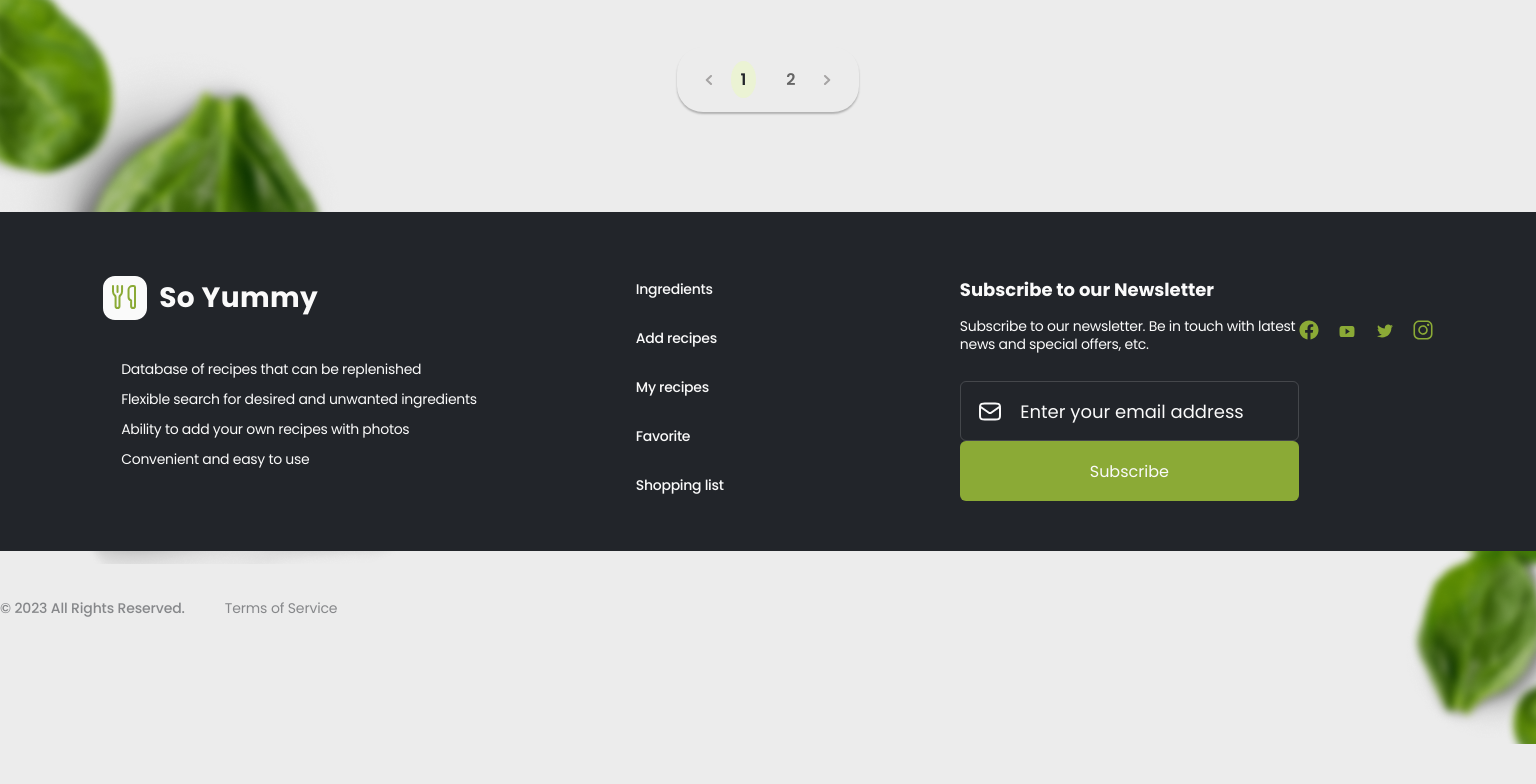
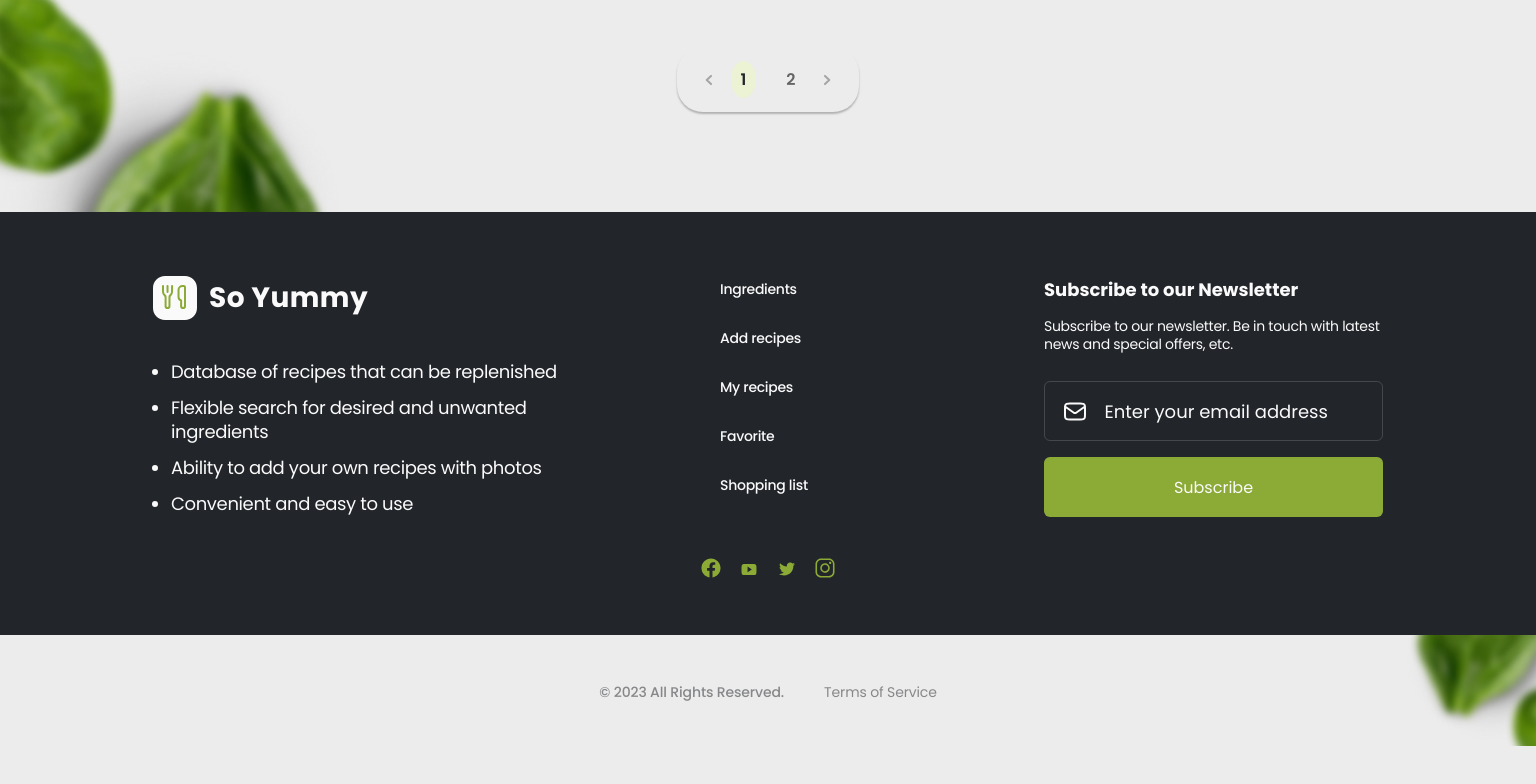
Before and after one commit to filip-bak/so-yummy-project, a React (Create React App) app in the folder frontend/: page /so-yummy-project/search in a window 1536 px wide. Shown: the part 2891-3675 px from the top of the page. Built offline with nearby package versions, Linux system fonts and the light colour scheme.

Commit message:
fixed footer styled

```diff
--- a/frontend/src/components/Footer/Footer.jsx
+++ b/frontend/src/components/Footer/Footer.jsx
@@ -11,11 +11,11 @@ export const Footer = () => {
                 <div className={css.bg}></div>
                 <div className={css.containerMain}>
                     <div className={css.containerContent}>
-                    <FooterLogo />
-                    <FooterNav />
-                    <FooterSubscribeForm />
+                        <FooterLogo />
+                        <FooterNav />
+                        <FooterSubscribeForm />
+                    </div>
                     <FooterFollowUs />
-                    </div>
                 </div>
                 <div className={css.bg2}></div>
             </div>
--- a/frontend/src/components/Footer/Footer.module.css
+++ b/frontend/src/components/Footer/Footer.module.css
@@ -18,7 +18,7 @@
   background-image: url(../../images/mobile/footer-pasta2-mob.png);
   background-repeat: no-repeat;
   position: absolute;
-  top: 380px;
+  top: 354px;
   right: 0px;
   display: block;
   z-index: -1;
@@ -30,13 +30,20 @@
   background-color: var(--main-color-dark);
   width: 100%;
   margin-bottom: 28px;
+  padding-bottom: 18px;
 }
 .containerContent {
   display: flex;
   flex-direction: column;
   justify-content: center;
   align-items: center;
-  padding: 28px 85px 18px;
+  padding: 28px 85px 0;
+}
+.containerStyles {
+  display: flex;
+  flex-direction: column;
+  justify-content: center;
+  align-items: center;
 }
 
 @media screen and (min-width: 768px) {
@@ -48,18 +55,19 @@
   }
   .bg2 {
     background-image: url(../../images/tablet/footer-pasta2-tab.png);
-    top: 270px;
+    top: 250px;
     width: 290px;
     height: 313px;
   }
   .containerMain {
     margin-bottom: 32px;
+    padding-bottom: 24px;
   }
   .containerContent {
     flex-direction: row;
     flex-wrap: wrap;
     align-items: flex-start;
-    padding: 50px 94px 24px 32px;
+    padding: 50px 94px 0 32px;
   }
 }
 
@@ -72,14 +80,15 @@
   }
   .bg2 {
     background-image: url(../../images/desktop/footer-pasta2-desk.png);
-    top: 140px;
+    top: 142px;
     width: 438px;
     height: 474px;
   }
   .containerMain {
     margin-bottom: 50px;
+    padding-bottom: 50px;
   }
   .containerContent {
-    padding: 64px 100px 50px;
+    padding: 64px 100px 0;
   }
 }
--- a/frontend/src/components/Footer/FooterFollowUs/FooterFollowUs.jsx
+++ b/frontend/src/components/Footer/FooterFollowUs/FooterFollowUs.jsx
@@ -4,7 +4,7 @@ import {  Link } from 'react-router-dom';
 
 export const FooterFollowUs = () => {
     return (
-        <div>
+        <div className={css.followUsBox}>
             <ul className={css.followUsList}>
                 <li className={css.followUsItem}>
                 <Link to="#" className={css.followUsLink}>
--- a/frontend/src/components/Footer/FooterFollowUs/FooterFollowUs.module.css
+++ b/frontend/src/components/Footer/FooterFollowUs/FooterFollowUs.module.css
@@ -1,9 +1,12 @@
+.followUsBox {
+  display: flex;
+  justify-content: center;
+  margin-top: 44px;
+}
 .followUsList {
   display: flex;
   list-style: none;
   gap: 14px;
-  margin-top: 44px;
-  padding-inline-start: 0;
 }
 .followUsItem {
   display: flex;
@@ -24,6 +27,9 @@
 }
 
 @media screen and (min-width: 768px) {
+  .followUsBox {
+    margin-top: 38px;
+  }
   .followUsList {
     gap: 18px;
   }
@@ -34,6 +40,9 @@
 }
 
 @media screen and (min-width: 1440px) {
+  .followUsBox {
+    margin-top: 41px;
+  }
   .followUsList {
   }
 }
--- a/frontend/src/components/Footer/FooterLogo/FooterLogo.module.css
+++ b/frontend/src/components/Footer/FooterLogo/FooterLogo.module.css
@@ -63,6 +63,7 @@
     max-width: 380px;
     margin-block-end: 0;
     margin-block-start: 24px;
+    list-style: disc;
   }
   .logoBenefitsItem:not(:last-child) {
     margin-bottom: 10px;
@@ -79,7 +80,14 @@
   .logoTitle {
   }
   .logoBenefitsList {
-    margin-right: 159px;
+    color: var(--text-color-lighter);
+    font-size: var(--fs-lg);
+    font-style: normal;
+    font-weight: 400;
+    line-height: 24px; /* 133.333% */
+    letter-spacing: -0.36px;
+
+    margin-right: 149px;
     margin-block-start: 40px;
     max-width: 418px;
   }
--- a/frontend/src/components/Footer/FooterSubscribeForm/FooterSubscribeForm.jsx
+++ b/frontend/src/components/Footer/FooterSubscribeForm/FooterSubscribeForm.jsx
@@ -19,7 +19,7 @@ export const FooterSubscribeForm = () => {
                         </svg>
                         Enter your email address
                     </Button>
-                <Button variant="secondary" size="medium" type="submit">Subscribe</Button>
+                <Button variant="secondary" size="medium" type="submit" >Subscribe</Button>
             </form>
         </div>
     );
--- a/frontend/src/components/Footer/FooterSubscribeForm/FooterSubscribeForm.module.css
+++ b/frontend/src/components/Footer/FooterSubscribeForm/FooterSubscribeForm.module.css
@@ -12,8 +12,9 @@
 .subscribeForm {
   display: flex;
   flex-direction: column;
+  gap: 8px;
 }
-.subscribeLabel {
+/* .subscribeLabel {
   margin-bottom: 8px;
   max-width: 204px;
   width: 100%;
@@ -33,14 +34,15 @@
   line-height: normal;
   letter-spacing: -0.2px;
   background-color: var(--main-color-dark);
-}
+} */
 
 @media screen and (min-width: 768px) {
   .subscribeForm {
     flex-direction: row;
-    margin: 72px 155px 38px;
+    margin: 72px 155px 0;
+    gap: 12px;
   }
-  .subscribeLabel {
+  /* .subscribeLabel {
     margin-bottom: 12px;
   }
   .subscribeInput {
@@ -57,7 +59,7 @@
     line-height: normal;
     letter-spacing: -0.2px;
     background-color: var(--main-color-dark);
-  }
+  } */
 }
 
 @media screen and (min-width: 1440px) {
@@ -97,8 +99,9 @@
     display: flex;
     flex-direction: column;
     margin: 0;
+    gap: 16px;
   }
-  .subscribeLabel {
+  /* .subscribeLabel {
     margin-bottom: 16px;
     max-width: 338px;
     width: 100%;
@@ -113,5 +116,5 @@
   .subscribeInput:placeholder-shown {
     font-size: var(--fs-lg);
     letter-spacing: -0.36px;
-  }
+  } */
 }
--- a/frontend/src/components/PolicyAndTerms/PolicyAndTerms.module.css
+++ b/frontend/src/components/PolicyAndTerms/PolicyAndTerms.module.css
@@ -20,6 +20,7 @@
 }
 .wrapper {
   display: flex;
+  justify-content: center;
   gap: 14px;
   margin-bottom: 28px;
 }
--- a/frontend/src/index.css
+++ b/frontend/src/index.css
@@ -76,6 +76,8 @@ ul {
   margin-inline-start: 0;
   margin-inline-end: 0;
   padding-inline-start: 0;
+  margin-block-start: 0;
+  margin-block-end: 0;
 }
 
 ul[role="list"],
```
